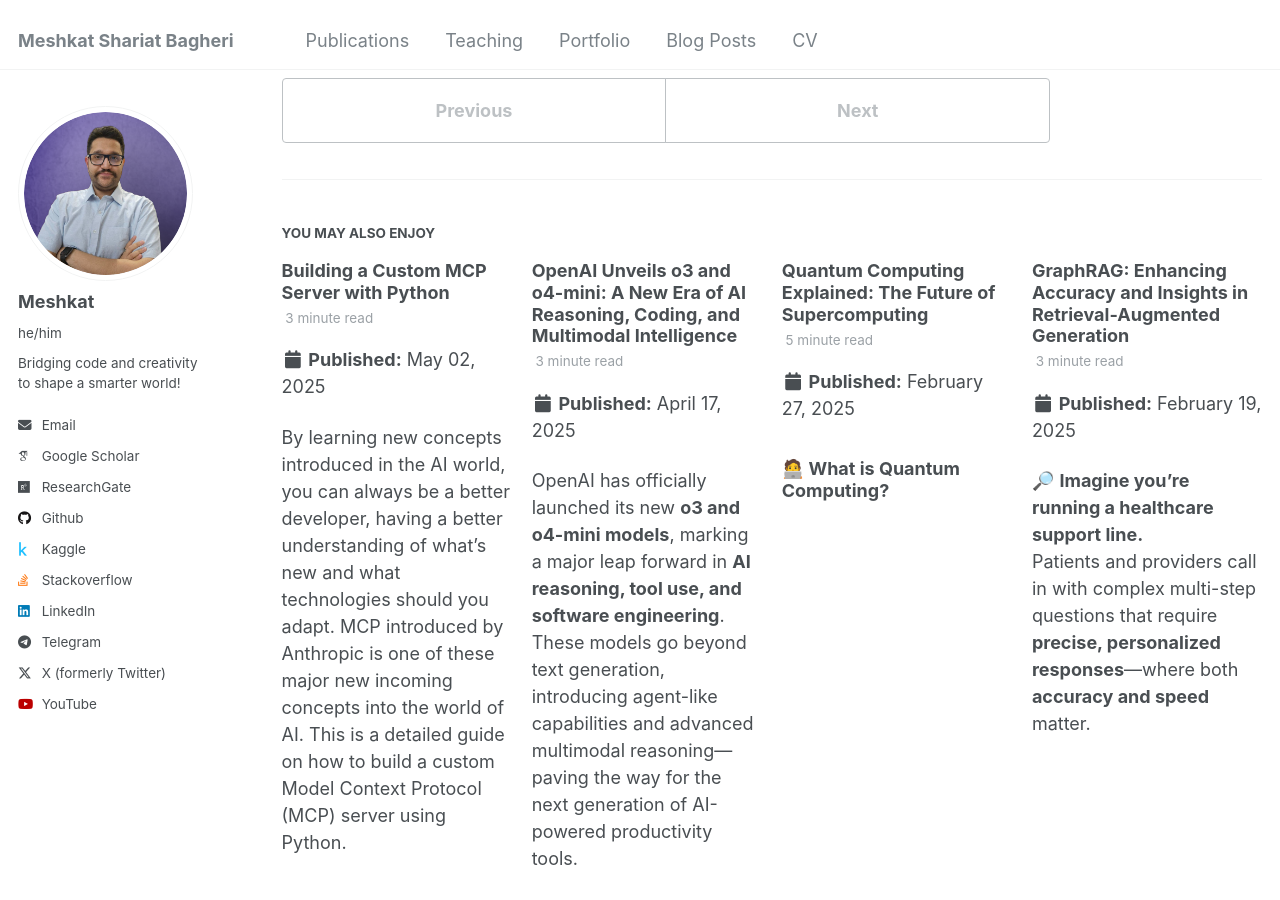
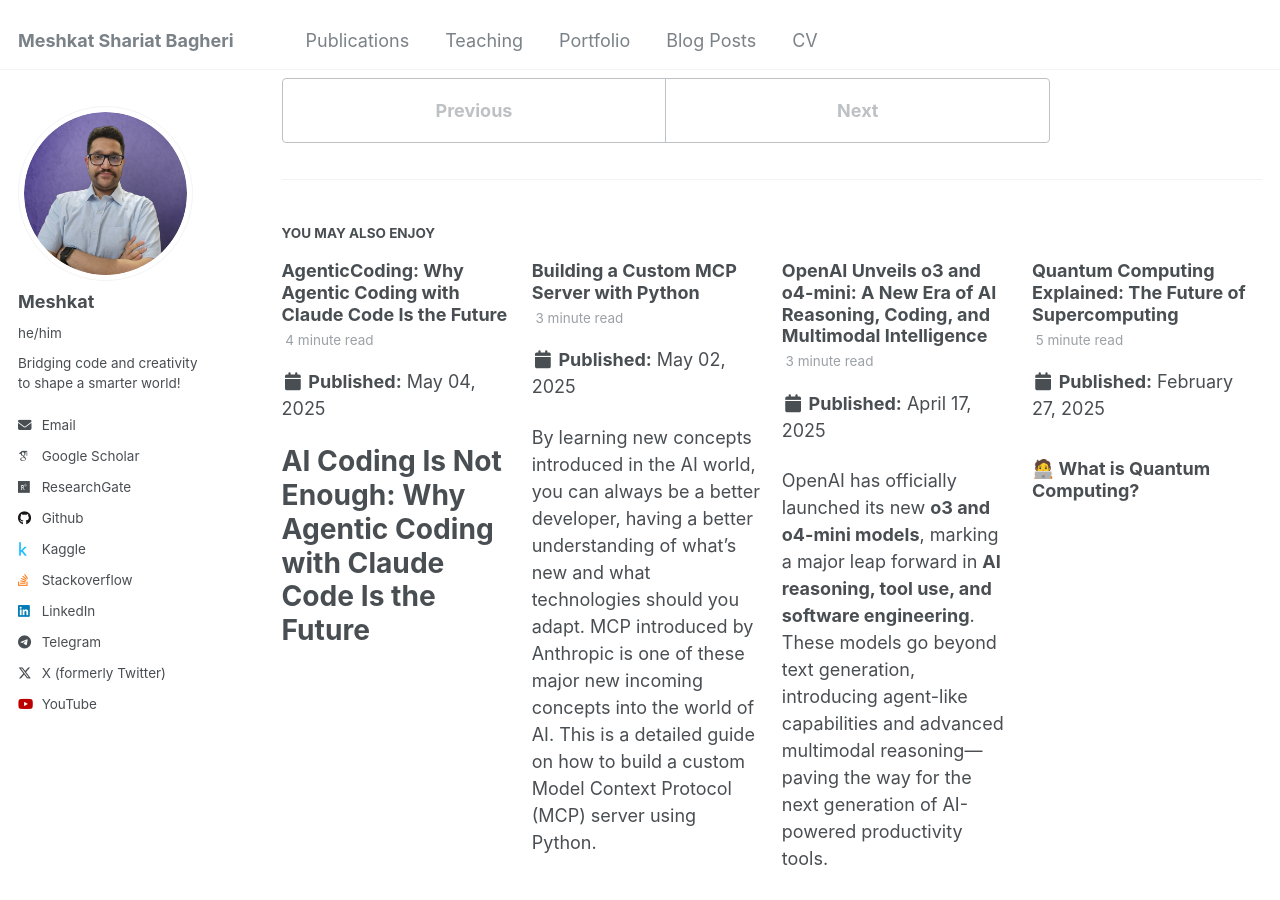
Before and after one commit to MeshkatShB/meshkatshb.github.io, a Jekyll site: the page built from _posts/2025-04-22-Generative-AI-vs-Agentic-AI.md, in a window 1280 px wide and 900 px high, scrolled down 3569 px. Built offline with Jekyll 4.4.1, drawn with Linux system fonts in a browser that asks for light colours; some web fonts are replaced; some of the changed lines change nothing that is shown.

Commit message:
hotfix: updated permalink to post and rename file for claudeCode blogpost

```diff
--- a/_posts/test.md
+++ b/_posts/2025-05-04-claude-code-agenticcoding.md
@@ -1,7 +1,7 @@
 ---
 title: "AgenticCoding: Why Agentic Coding with Claude Code Is the Future"
 date: 2025-05-04
-description: Learn why traditional AI coding tools fall short, and how Claude Code enables programmable, agentic workflows that scale your impact.
+permalink: /posts/2025/05/claude-code-agenticcoding/
 tags:
   - AI Coding
   - Agentic Coding
```
